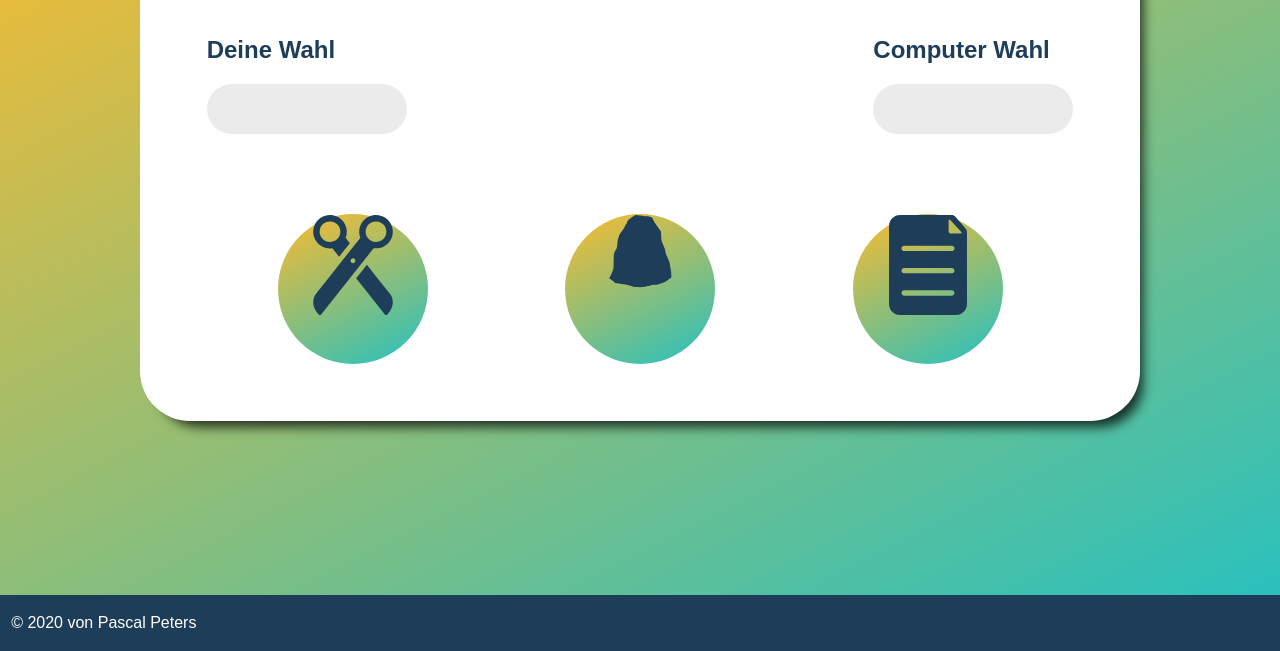
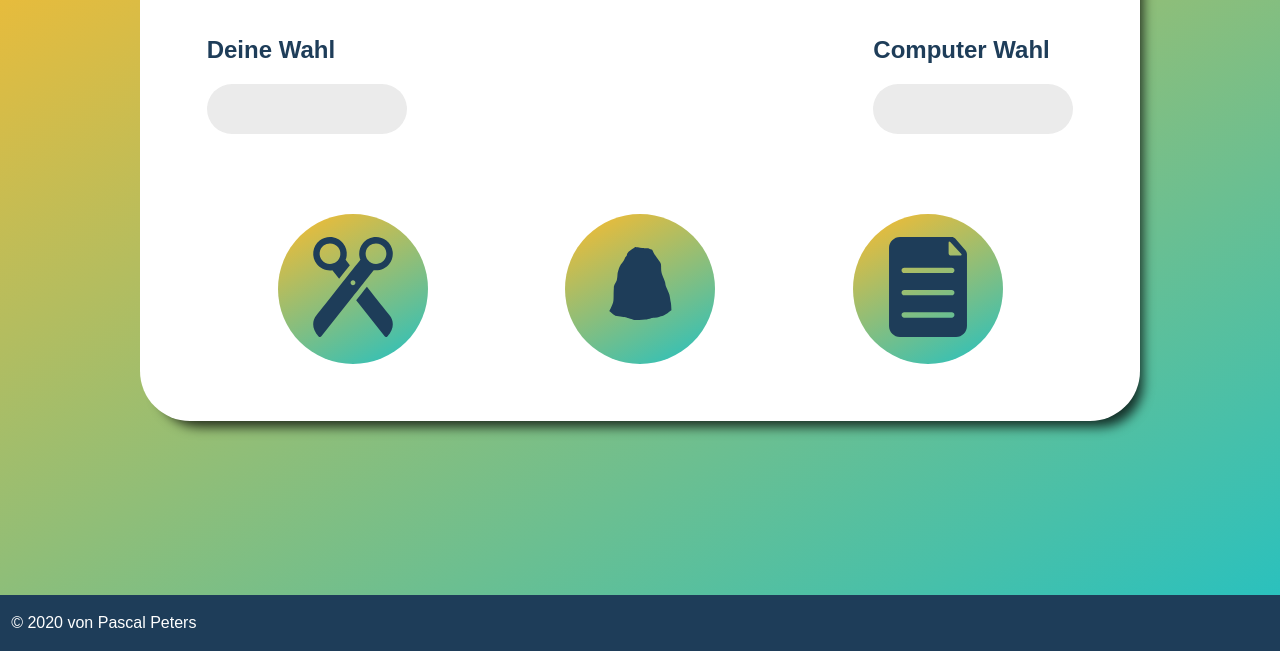
Before and after one commit to PascalP1998/rock-paper-scissor, a plain HTML site: page index.html in a window 1280 px wide. Shown: the part 149-800 px from the top of the page. Drawn offline with Linux system fonts and the light colour scheme.

Commit message:
Changed Style

```diff
--- a/style.css
+++ b/style.css
@@ -44,6 +44,10 @@ body {
     margin-bottom: 50px;
 }
 
+button {
+    outline: none;
+}
+
 .score {
     text-align: center;
 }
@@ -63,7 +67,6 @@ body {
     background: linear-gradient(333deg, rgba(34,193,195,1) 0%, rgba(253,187,45,1) 100%);
     width: 150px;
     height: 150px;
-    display: flex;
     justify-content: center;
     border-radius: 50%;
     cursor: pointer;
@@ -79,7 +82,6 @@ body {
     background: linear-gradient(333deg, rgba(34,193,195,1) 0%, rgba(253,187,45,1) 100%);
     width: 150px;
     height: 150px;
-    display: flex;
     justify-content: center;
     border-radius: 50%;
     cursor: pointer;
@@ -96,7 +98,6 @@ body {
     background: linear-gradient(333deg, rgba(34,193,195,1) 0%, rgba(253,187,45,1) 100%);
     width: 150px;
     height: 150px;
-    display: flex;
     justify-content: center;
     border-radius: 50%;
     cursor: pointer;
```
